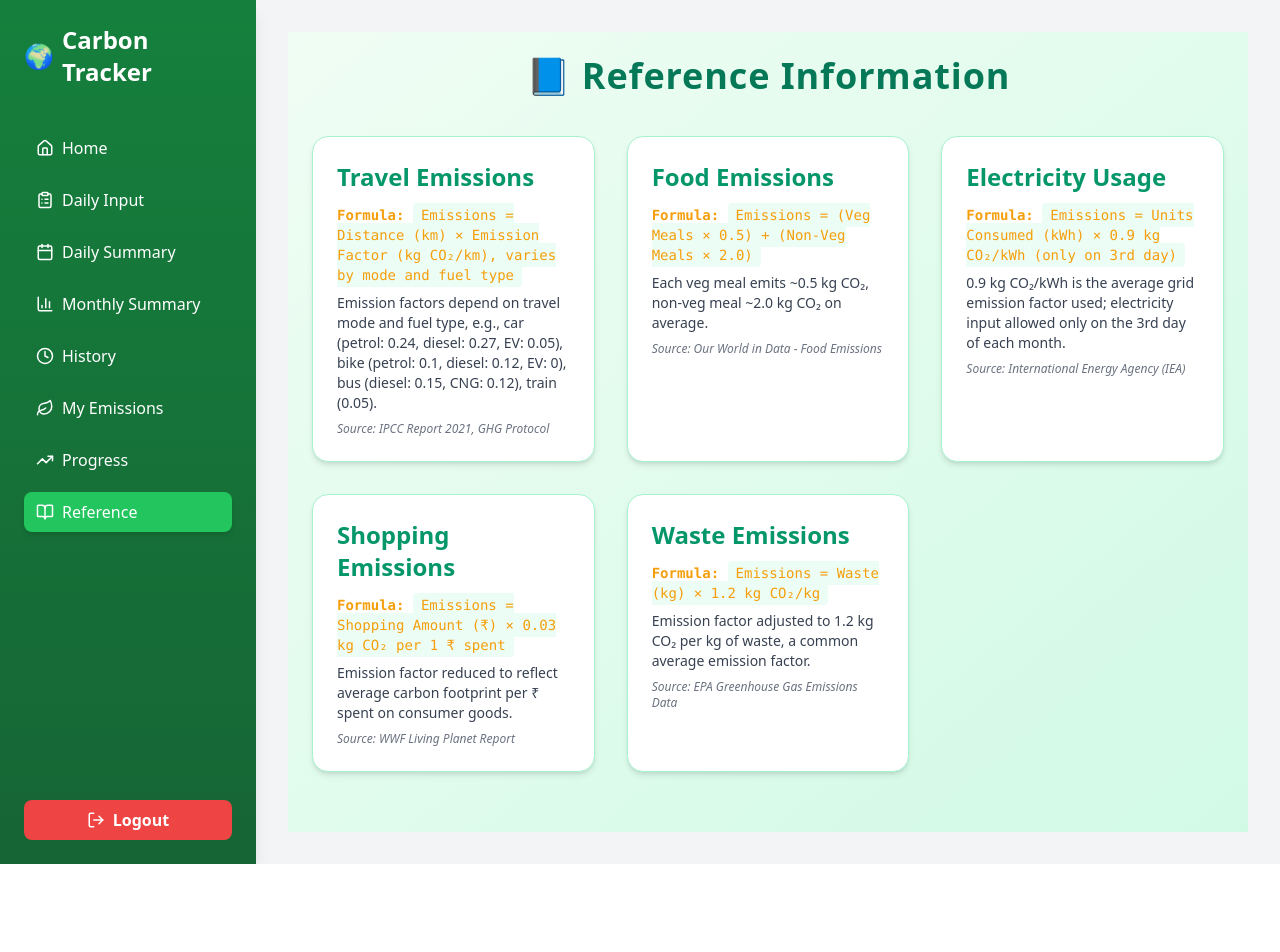
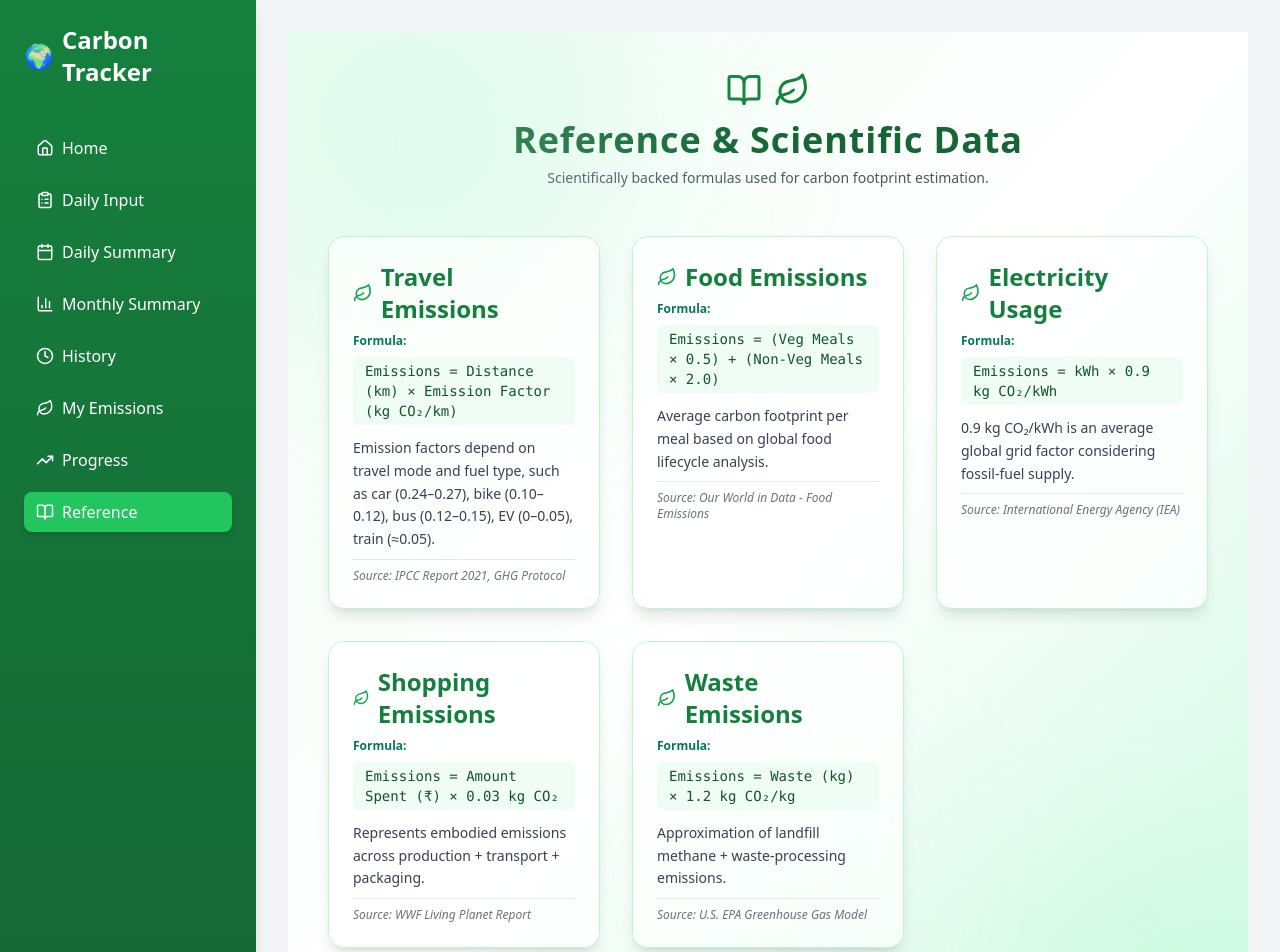
Before and after one commit to Tejaswibk18/carbon-footprint-tracker, a React (Create React App) app in the folder frontend/: page /dashboard/reference in a window 1280 px wide. Shown: the top 952 px of the page. Before the commit the page ends 864 px from the top, so only its background shows below. Built offline with nearby package versions, Linux system fonts and the light colour scheme; no server answers; sample sign-in values are in the browser's storage.

Commit message:
Refactor Reference.js for consistency and clarity
Updated references with improved descriptions and formatting. Changed single quotes to double quotes for consistency.

```diff
--- a/frontend/src/pages/Reference.js
+++ b/frontend/src/pages/Reference.js
@@ -1,69 +1,121 @@
-import React from 'react';
+import React from "react";
+import { BookOpen, Leaf } from "lucide-react";
+import { motion } from "framer-motion";
 
 const references = [
   {
-    title: 'Travel Emissions',
+    title: "Travel Emissions",
     formula:
-      'Emissions = Distance (km) × Emission Factor (kg CO₂/km), varies by mode and fuel type',
+      "Emissions = Distance (km) × Emission Factor (kg CO₂/km)",
     description:
-      'Emission factors depend on travel mode and fuel type, e.g., car (petrol: 0.24, diesel: 0.27, EV: 0.05), bike (petrol: 0.1, diesel: 0.12, EV: 0), bus (diesel: 0.15, CNG: 0.12), train (0.05).',
-    source: 'IPCC Report 2021, GHG Protocol',
+      "Emission factors depend on travel mode and fuel type, such as car (0.24–0.27), bike (0.10–0.12), bus (0.12–0.15), EV (0–0.05), train (≈0.05).",
+    source: "IPCC Report 2021, GHG Protocol",
   },
   {
-    title: 'Food Emissions',
-    formula: 'Emissions = (Veg Meals × 0.5) + (Non-Veg Meals × 2.0)',
+    title: "Food Emissions",
+    formula: "Emissions = (Veg Meals × 0.5) + (Non-Veg Meals × 2.0)",
     description:
-      'Each veg meal emits ~0.5 kg CO₂, non-veg meal ~2.0 kg CO₂ on average.',
-    source: 'Our World in Data - Food Emissions',
+      "Average carbon footprint per meal based on global food lifecycle analysis.",
+    source: "Our World in Data - Food Emissions",
   },
   {
-    title: 'Electricity Usage',
-    formula: 'Emissions = Units Consumed (kWh) × 0.9 kg CO₂/kWh (only on 3rd day)',
+    title: "Electricity Usage",
+    formula: "Emissions = kWh × 0.9 kg CO₂/kWh",
     description:
-      '0.9 kg CO₂/kWh is the average grid emission factor used; electricity input allowed only on the 3rd day of each month.',
-    source: 'International Energy Agency (IEA)',
+      "0.9 kg CO₂/kWh is an average global grid factor considering fossil-fuel supply.",
+    source: "International Energy Agency (IEA)",
   },
   {
-    title: 'Shopping Emissions',
-    formula: 'Emissions = Shopping Amount (₹) × 0.03 kg CO₂ per 1 ₹ spent',
+    title: "Shopping Emissions",
+    formula: "Emissions = Amount Spent (₹) × 0.03 kg CO₂",
     description:
-      'Emission factor reduced to reflect average carbon footprint per ₹ spent on consumer goods.',
-    source: 'WWF Living Planet Report',
+      "Represents embodied emissions across production + transport + packaging.",
+    source: "WWF Living Planet Report",
   },
   {
-    title: 'Waste Emissions',
-    formula: 'Emissions = Waste (kg) × 1.2 kg CO₂/kg',
+    title: "Waste Emissions",
+    formula: "Emissions = Waste (kg) × 1.2 kg CO₂/kg",
     description:
-      'Emission factor adjusted to 1.2 kg CO₂ per kg of waste, a common average emission factor.',
-    source: 'EPA Greenhouse Gas Emissions Data',
+      "Approximation of landfill methane + waste-processing emissions.",
+    source: "U.S. EPA Greenhouse Gas Model",
   },
 ];
 
 const Reference = () => {
   return (
-    <div className="min-h-screen w-full bg-gradient-to-br from-green-50 to-emerald-100 p-6">
-      <div className="max-w-6xl mx-auto">
-        <h1 className="text-4xl font-bold text-emerald-700 text-center mb-10 tracking-wide">
-          📘 Reference Information
+    <div className="min-h-screen w-full bg-gradient-to-br from-green-50 via-white to-emerald-100 p-10 relative overflow-hidden">
+
+      {/* Floating Background Effects */}
+      <div className="absolute w-96 h-96 bg-emerald-200 opacity-30 rounded-full blur-[120px] top-[-80px] left-[-50px]"></div>
+      <div className="absolute w-72 h-72 bg-green-300 opacity-20 rounded-full blur-[100px] bottom-[-60px] right-[-40px]"></div>
+      <div className="absolute w-64 h-64 bg-green-200 opacity-20 rounded-full blur-[100px] bottom-20 left-1/3"></div>
+
+      <motion.div
+        initial={{ opacity: 0, y: -20 }}
+        animate={{ opacity: 1, y: 0 }}
+        className="text-center mb-12"
+      >
+        <div className="flex justify-center gap-3">
+          <BookOpen className="text-green-700" size={36} />
+          <Leaf className="text-green-700" size={36} />
+        </div>
+
+        <h1 className="text-4xl font-extrabold text-green-800 tracking-wide mt-3">
+          Reference & Scientific Data
         </h1>
 
-        <div className="grid sm:grid-cols-1 md:grid-cols-2 lg:grid-cols-3 gap-8">
-          {references.map((ref, index) => (
-            <div
-              key={index}
-              className="bg-white rounded-2xl p-6 shadow-md hover:shadow-xl transition-all duration-300 border border-emerald-200"
-            >
-              <h2 className="text-2xl font-semibold mb-3 text-emerald-600">{ref.title}</h2>
-              <p className="text-sm text-amber-500 font-mono mb-2">
-                <strong>Formula:</strong>{" "}
-                <code className="bg-emerald-50 px-2 py-1 rounded">{ref.formula}</code>
-              </p>
-              <p className="text-sm text-gray-700 mb-2">{ref.description}</p>
-              <p className="text-xs text-gray-500 italic">Source: {ref.source}</p>
-            </div>
-          ))}
-        </div>
-      </div>
+        <p className="text-gray-600 text-sm mt-2 max-w-xl mx-auto">
+          Scientifically backed formulas used for carbon footprint estimation.
+        </p>
+      </motion.div>
+
+      <motion.div
+        layout
+        className="grid sm:grid-cols-1 md:grid-cols-2 lg:grid-cols-3 gap-8 max-w-7xl mx-auto"
+      >
+        {references.map((ref, index) => (
+          <motion.div
+            key={index}
+            whileHover={{
+              scale: 1.05,
+              borderColor: "#059669",
+            }}
+            className="bg-white/70 backdrop-blur-xl border border-green-200 shadow-lg rounded-2xl p-6 transition-all duration-300 hover:shadow-2xl"
+          >
+            <h2 className="text-2xl font-bold text-green-700 mb-2 flex gap-2 items-center">
+              <Leaf className="text-green-600" size={20} /> {ref.title}
+            </h2>
+
+            <p className="text-xs text-emerald-700 font-semibold mb-2">
+              Formula:
+            </p>
+
+            <p className="bg-green-50 text-green-900 rounded-md text-sm px-3 py-1 mb-3 font-mono">
+              {ref.formula}
+            </p>
+
+            <p className="text-gray-700 text-sm leading-relaxed mb-2">
+              {ref.description}
+            </p>
+
+            <p className="text-xs italic text-gray-500 border-t pt-2">
+              Source: {ref.source}
+            </p>
+          </motion.div>
+        ))}
+      </motion.div>
+
+      {/* Footer Quote */}
+      <motion.div
+        initial={{ opacity: 0 }}
+        animate={{ opacity: 1 }}
+        transition={{ delay: 0.6 }}
+        className="text-center mt-16"
+      >
+        <p className="text-green-800 text-lg font-medium tracking-wide">
+          “Every data point counts — sustainability begins with awareness 🌍✨”
+        </p>
+      </motion.div>
     </div>
   );
 };
```
